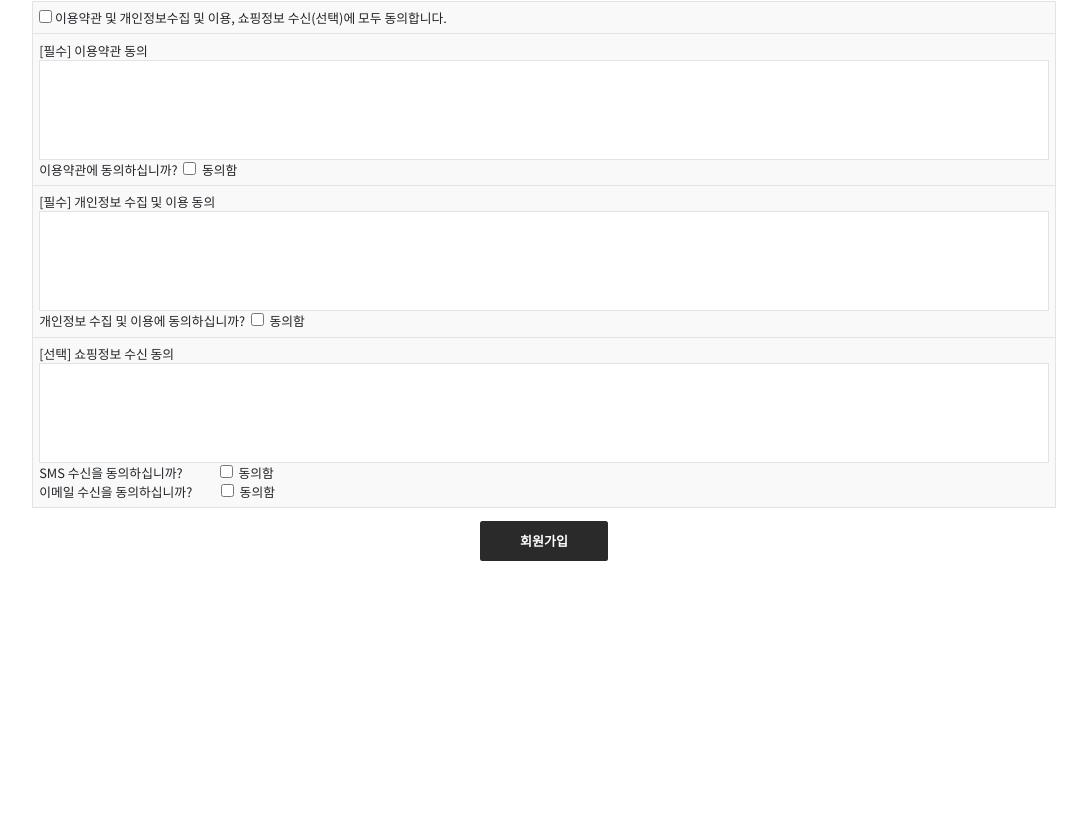
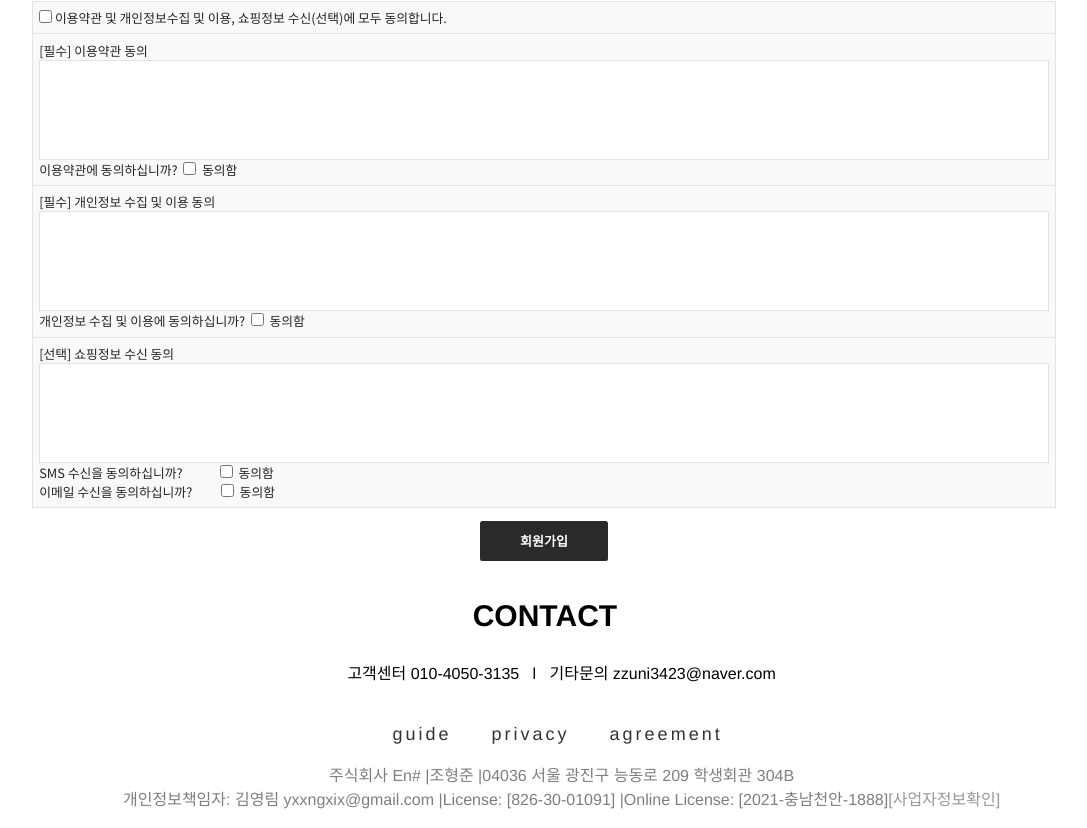
Before and after one commit to en-shoppingmall/shoppingmall, a Vue app: page /signupdetail in a window 1280 px wide. Shown: the part 3420-4248 px from the top of the page, without its empty margins (96-1183 px from the left). Before the commit the page ends 3981 px from the top, so only its background shows below. Built offline with nearby package versions, Linux system fonts and the light colour scheme.

Commit message:
[ADD] 회원가입창에서 하단바 추가

```diff
--- a/src/views/SignupDetailView.vue
+++ b/src/views/SignupDetailView.vue
@@ -1,16 +1,19 @@
 <template>
     <div>
         <signup-detail-menu></signup-detail-menu> <!-- 회원가입 -->
+          <bottom-menu></bottom-menu>
     </div>
 </template>
 
 <script>
 import SignupDetail from '../components/SignupDetail.vue'
+import BottomMenu from '../components/BottomMenu.vue'
 
 export default {
     name: 'SignupDetail',
     components: {
     'signup-detail-menu' : SignupDetail,
+    'bottom-menu' : BottomMenu
     }
 }
 </script>
```
